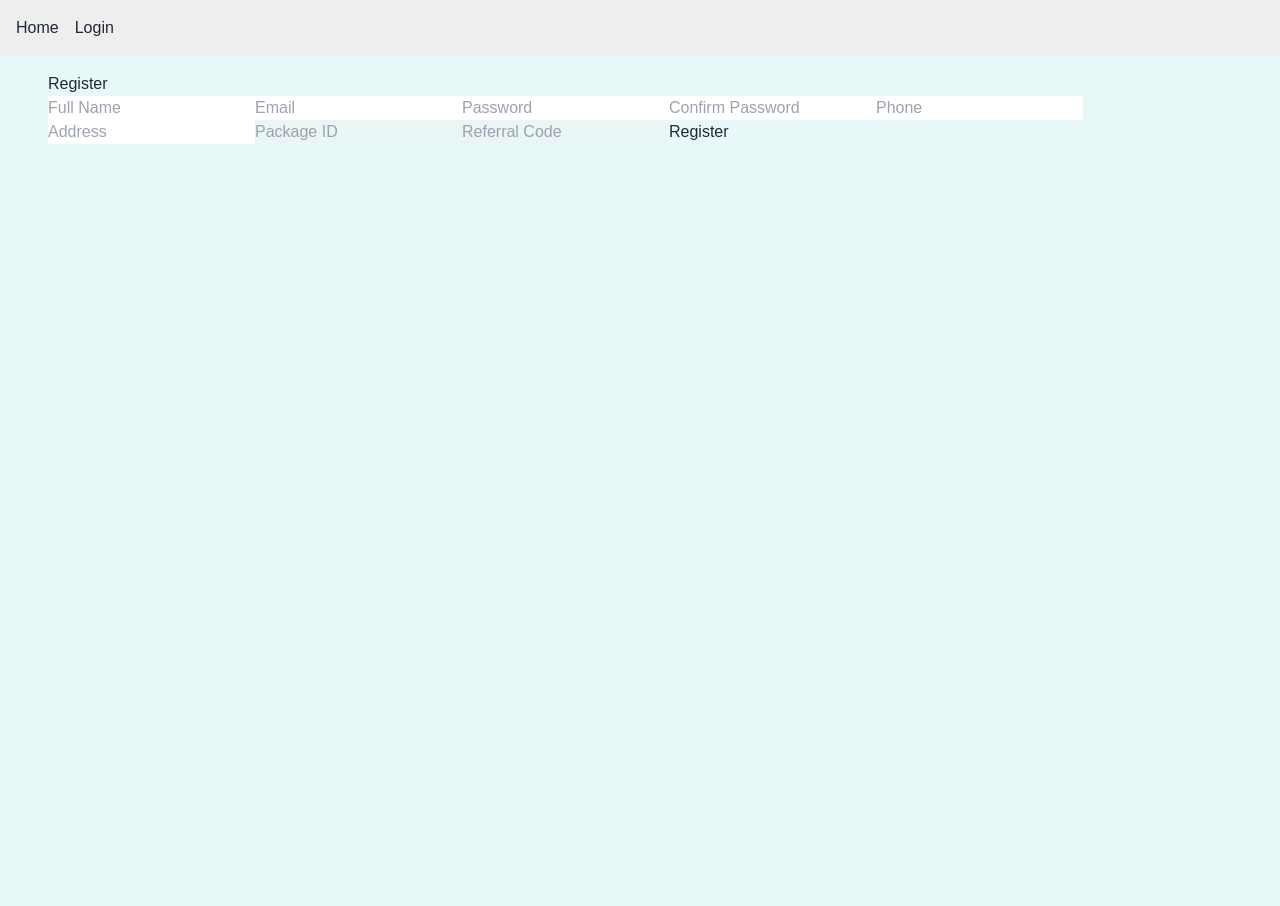
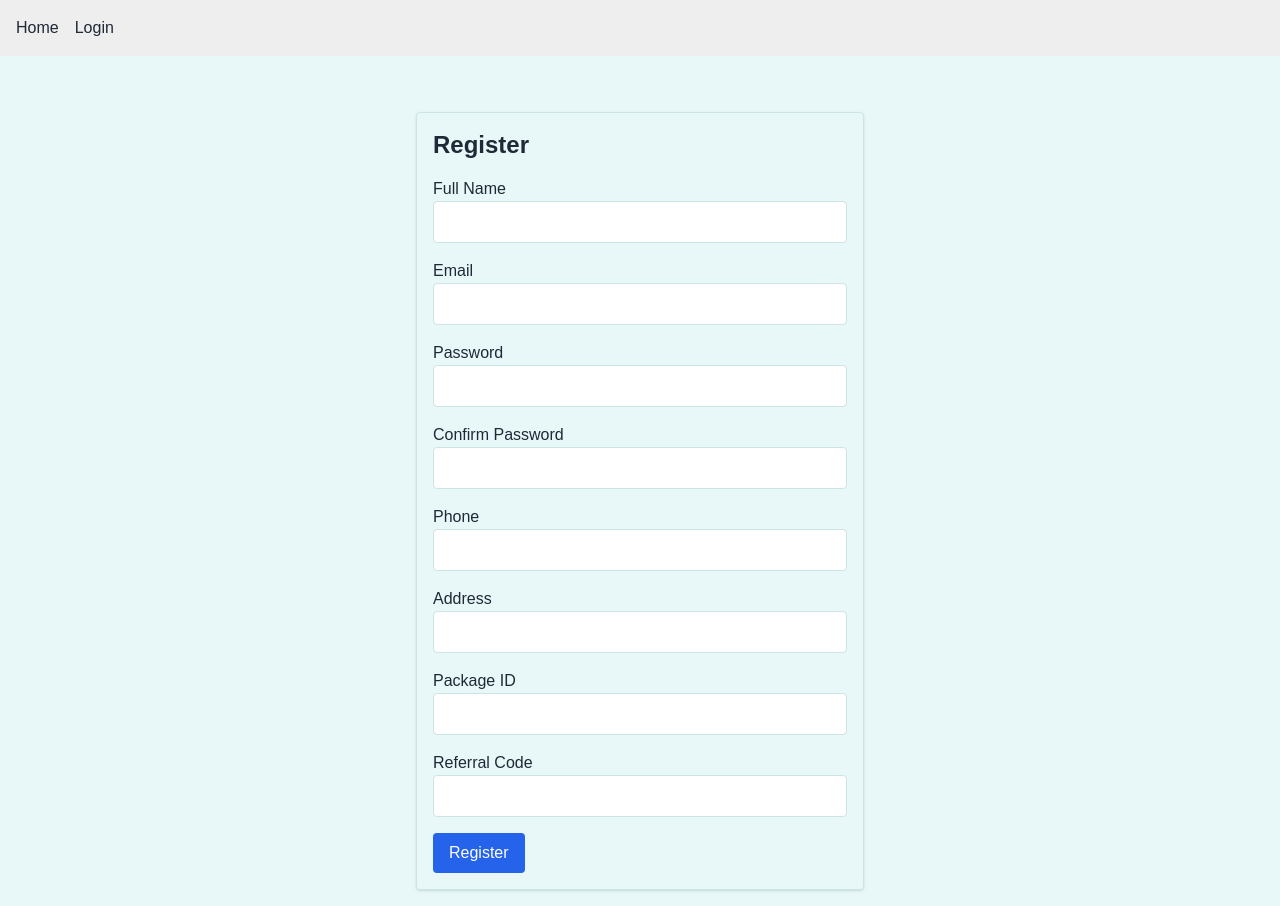
Before and after one commit to flexbuytravel/code-assist, a Next.js app: page /auth/register in a window 1280 px wide. Before the commit the page ends 800 px from the top, so only its background shows below. Built offline with nearby package versions, Linux system fonts and the light colour scheme; no server answers.

Commit message:
Update page.tsx

```diff
--- a/src/app/auth/register/page.tsx
+++ b/src/app/auth/register/page.tsx
@@ -1,120 +1,168 @@
 "use client";
 
 import { useState, useEffect } from "react";
-import { useSearchParams } from "next/navigation";
+import { useRouter, useSearchParams } from "next/navigation";
+import { getAuth, createUserWithEmailAndPassword, updateProfile } from "firebase/auth";
+import { doc, setDoc, getDoc } from "firebase/firestore";
+import { db } from "@/lib/firebase";
 
 export default function RegisterPage() {
+  const router = useRouter();
   const searchParams = useSearchParams();
-  const packageIdFromQuery = searchParams.get("packageId") || "";
-  const referralCodeFromQuery = searchParams.get("referralCode") || "";
+  const auth = getAuth();
 
-  const [form, setForm] = useState({
-    name: "",
-    email: "",
-    password: "",
-    confirmPassword: "",
-    phone: "",
-    address: "",
-    packageId: packageIdFromQuery,
-    referralCode: referralCodeFromQuery,
-  });
-  const [error, setError] = useState("");
+  const [packageId, setPackageId] = useState("");
+  const [referralCode, setReferralCode] = useState("");
+  const [locked, setLocked] = useState(false);
+
+  const [name, setName] = useState("");
+  const [email, setEmail] = useState("");
+  const [password, setPassword] = useState("");
+  const [confirmPassword, setConfirmPassword] = useState("");
+  const [phone, setPhone] = useState("");
+  const [address, setAddress] = useState("");
 
   useEffect(() => {
-    if (packageIdFromQuery && referralCodeFromQuery) {
-      setForm((prev) => ({
-        ...prev,
-        packageId: packageIdFromQuery,
-        referralCode: referralCodeFromQuery,
-      }));
+    const pkg = searchParams.get("packageId");
+    const ref = searchParams.get("referralCode");
+
+    if (pkg && ref) {
+      setPackageId(pkg);
+      setReferralCode(ref);
+      setLocked(true);
     }
-  }, [packageIdFromQuery, referralCodeFromQuery]);
+  }, [searchParams]);
 
   const handleRegister = async () => {
-    setError("");
-
-    if (!form.name || !form.email || !form.password || !form.confirmPassword) {
-      setError("Please fill in all required fields");
+    if (password.length < 8) {
+      alert("Password must be at least 8 characters");
       return;
     }
-
-    if (form.password !== form.confirmPassword) {
-      setError("Passwords do not match");
+    if (password !== confirmPassword) {
+      alert("Passwords do not match");
       return;
     }
 
     try {
-      const res = await fetch("/api/auth/register", {
-        method: "POST",
-        headers: { "Content-Type": "application/json" },
-        body: JSON.stringify(form),
+      const userCred = await createUserWithEmailAndPassword(auth, email, password);
+      await updateProfile(userCred.user, { displayName: name });
+
+      await setDoc(doc(db, "users", userCred.user.uid), {
+        name,
+        email,
+        phone,
+        address,
+        role: "customer",
+        packageId,
+        referralCode,
+        createdAt: new Date().toISOString(),
       });
 
-      if (!res.ok) {
-        const err = await res.json();
-        throw new Error(err.error || "Registration failed");
+      // Verify package exists before redirect
+      const pkgDoc = await getDoc(doc(db, "packages", packageId));
+      if (!pkgDoc.exists()) {
+        alert("Package not found");
+        return;
       }
 
-      // Registration successful — redirect or show success
-      alert("Registration successful!");
+      router.push("/customer/dashboard");
     } catch (err: any) {
-      setError(err.message);
+      alert(err.message);
     }
   };
 
   return (
-    <div className="container">
-      <h1>Register</h1>
+    <div className="max-w-md mx-auto mt-10 p-4 border rounded shadow">
+      <h1 className="text-2xl font-bold mb-4">Register</h1>
+
+      <div className="mb-4">
+        <label>Full Name</label>
         <input
           type="text"
-        placeholder="Full Name"
-        value={form.name}
-        onChange={(e) => setForm({ ...form, name: e.target.value })}
+          value={name}
+          onChange={(e) => setName(e.target.value)}
+          className="w-full p-2 border rounded"
         />
+      </div>
+
+      <div className="mb-4">
+        <label>Email</label>
         <input
           type="email"
-        placeholder="Email"
-        value={form.email}
-        onChange={(e) => setForm({ ...form, email: e.target.value })}
+          value={email}
+          onChange={(e) => setEmail(e.target.value)}
+          className="w-full p-2 border rounded"
         />
+      </div>
+
+      <div className="mb-4">
+        <label>Password</label>
         <input
           type="password"
-        placeholder="Password"
-        value={form.password}
-        onChange={(e) => setForm({ ...form, password: e.target.value })}
+          value={password}
+          onChange={(e) => setPassword(e.target.value)}
+          className="w-full p-2 border rounded"
         />
+      </div>
+
+      <div className="mb-4">
+        <label>Confirm Password</label>
         <input
           type="password"
-        placeholder="Confirm Password"
-        value={form.confirmPassword}
-        onChange={(e) => setForm({ ...form, confirmPassword: e.target.value })}
+          value={confirmPassword}
+          onChange={(e) => setConfirmPassword(e.target.value)}
+          className="w-full p-2 border rounded"
         />
+      </div>
+
+      <div className="mb-4">
+        <label>Phone</label>
         <input
           type="text"
-        placeholder="Phone"
-        value={form.phone}
-        onChange={(e) => setForm({ ...form, phone: e.target.value })}
+          value={phone}
+          onChange={(e) => setPhone(e.target.value)}
+          className="w-full p-2 border rounded"
         />
+      </div>
+
+      <div className="mb-4">
+        <label>Address</label>
         <input
           type="text"
-        placeholder="Address"
-        value={form.address}
-        onChange={(e) => setForm({ ...form, address: e.target.value })}
+          value={address}
+          onChange={(e) => setAddress(e.target.value)}
+          className="w-full p-2 border rounded"
         />
+      </div>
+
+      <div className="mb-4">
+        <label>Package ID</label>
         <input
           type="text"
-        placeholder="Package ID"
-        value={form.packageId}
-        disabled
+          value={packageId}
+          readOnly={locked}
+          onChange={(e) => setPackageId(e.target.value)}
+          className="w-full p-2 border rounded"
         />
+      </div>
+
+      <div className="mb-4">
+        <label>Referral Code</label>
         <input
           type="text"
-        placeholder="Referral Code"
-        value={form.referralCode}
-        disabled
+          value={referralCode}
+          readOnly={locked}
+          onChange={(e) => setReferralCode(e.target.value)}
+          className="w-full p-2 border rounded"
         />
-      <button onClick={handleRegister}>Register</button>
-      {error && <p className="error">{error}</p>}
+      </div>
+
+      <button
+        onClick={handleRegister}
+        className="px-4 py-2 bg-blue-600 text-white rounded"
+      >
+        Register
+      </button>
     </div>
   );
 }
```
Lines whose indentation alone changed are shown as unchanged.
